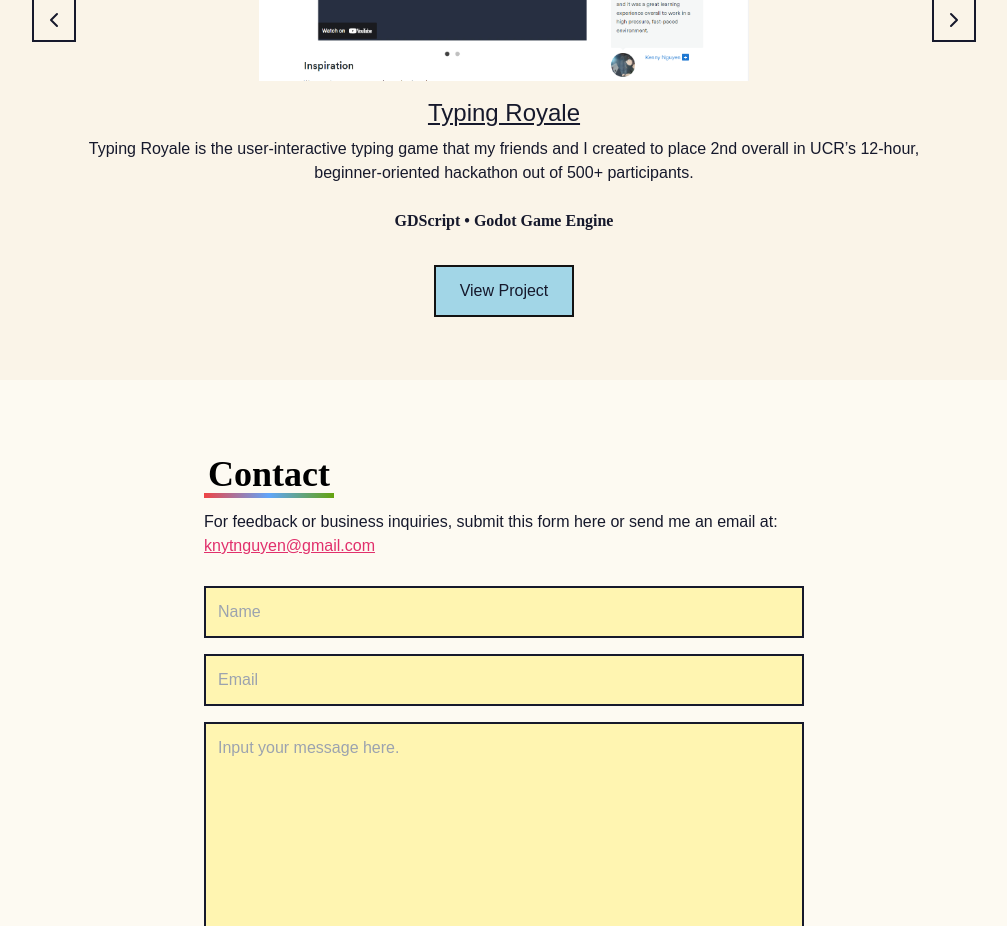
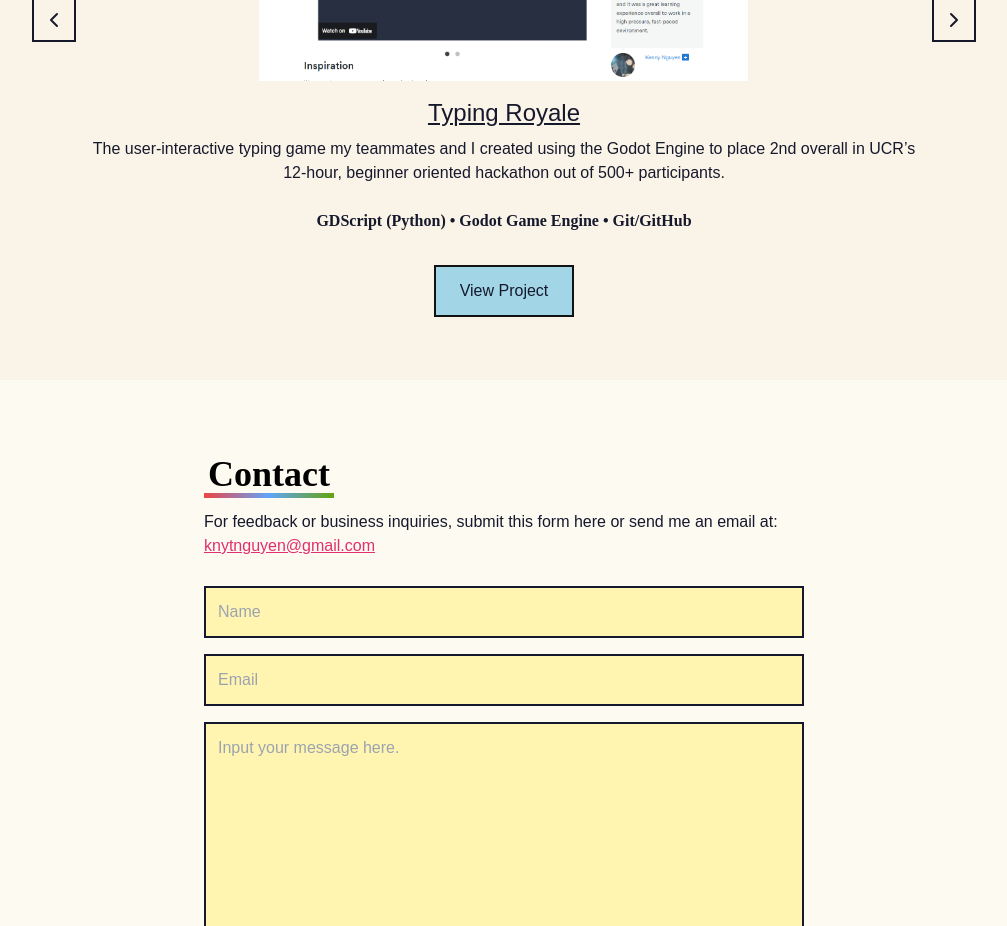
Before and after one commit to knytnguyen/portfolio, a React (Create React App) app: page / in a window 1280 px wide. Shown: the part 2820-3746 px from the top of the page, without its empty margins (136-1143 px from the left). Built offline with nearby package versions, Linux system fonts and the light colour scheme.

Commit message:
Updated the project descriptions in Portfolio section

```diff
--- a/src/data/data.js
+++ b/src/data/data.js
@@ -9,15 +9,15 @@ const data = [
         id: 1,
         image: TypingRoyale,
         title: 'Typing Royale',
-        imageDescription: 'Typing Royale is the user-interactive typing game that my friends and I created to place 2nd overall in UCR’s 12-hour, beginner-oriented hackathon out of 500+ participants. ',
-        techUsed: 'GDScript • Godot Game Engine',
+        imageDescription: 'The user-interactive typing game my teammates and I created using the Godot Engine to place 2nd overall in UCR’s 12-hour, beginner oriented hackathon out of 500+ participants.',
+        techUsed: 'GDScript (Python) • Godot Game Engine • Git/GitHub',
         linkToProject: 'https://devpost.com/software/typing-royale',
     },
     {
         id: 2,
         image: RogueOrigins,
         title: 'Rogue Origins',
-        imageDescription: 'Rogue Origins is the text-based RPG my classmates and I created in a group of 4 as part of the final project for the CS 100 (Software Construction) course at UCR.',
+        imageDescription: 'A text-based RPG my classmates and I created for the final project of the CS 100 (Software Construction) course at UCR and also my first thorough exposure to using Git version control system.',
         techUsed: 'C++ • GoogleTest • Git/GitHub • Vim • Valgrind • CMake • PuTTY',
         linkToProject: 'https://github.com/knytnguyen/rogue-origins',
     },
@@ -25,7 +25,7 @@ const data = [
         id: 3,
         image: BeginningPortfolio,
         title: 'First Portfolio',
-        imageDescription: 'This project was my first attempt at creating a responsive, personal portfolio webpage and start my web development path using mostly beginner HTML/CSS principles.',
+        imageDescription: 'This project was my first attempt at creating a responsive, personal portfolio webpage and start my web development path using mostly beginner HTML/CSS principles with some JavaScript functions.',
         techUsed: 'HTML • CSS • JavaScript',
         linkToProject: 'https://knytnguyen.github.io/',
     },
@@ -33,7 +33,7 @@ const data = [
         id: 4,
         image: CodePenProfile,
         title: 'CodePen Profile',
-        imageDescription: 'My Codepen account features some of the many responsive websites that I created to fulfill the requirements for freeCodeCamp’s Responsive Web Design certification.',
+        imageDescription: 'My Codepen features some of the responsive websites that I created to master front-end fundamentals and fulfill the requirements for freeCodeCamp’s Responsive Web Design certification.',
         techUsed: 'HTML • CSS • JavaScript',
         linkToProject: 'https://codepen.io/Kengu',
     },
@@ -41,7 +41,7 @@ const data = [
         id: 5,
         image: FCCProfile,
         title: 'FCC Profile',
-        imageDescription: 'This is my freeCodeCamp profile that showcases the Responsive Web Design certification that I have completed which comprises of over 300 hours worth of content.',
+        imageDescription: 'This is my freeCodeCamp profile that showcases the courses I completed as part of the Responsive Web Design certification which comprises of 300+ hours of content to master responsive web design.',
         techUsed: 'HTML • CSS • JavaScript',
         linkToProject: 'https://www.freecodecamp.org/Kengu',
     },
```
